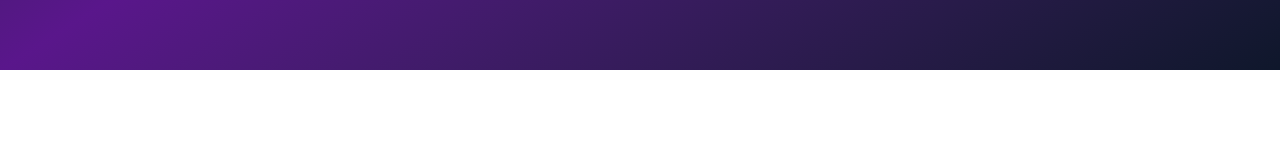
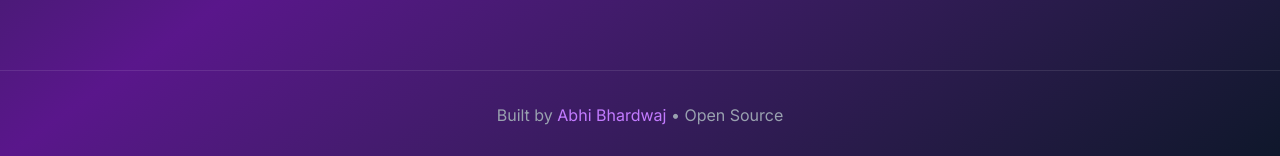
Before and after one commit to AB0204/Lumina-AI, a Next.js app in the folder frontend/: page /search in a window 1280 px wide. Shown: the part 743-899 px from the top of the page. Before the commit the page ends 813 px from the top, so only its background shows below. Built offline with nearby package versions, Linux system fonts and the light colour scheme.

Commit message:
ui: add footer to search page for consistent layout

```diff
--- a/frontend/app/search/page.tsx
+++ b/frontend/app/search/page.tsx
@@ -235,6 +235,24 @@
                     </div>
                 )}
             </main>
+
+            {/* Footer */}
+            <footer className="border-t border-white/10 mt-auto">
+                <div className="max-w-7xl mx-auto px-4 sm:px-6 lg:px-8 py-8">
+                    <p className="text-center text-gray-400">
+                        Built by {' '}
+                        <a
+                            href="https://github.com/AB0204"
+                            target="_blank"
+                            rel="noopener noreferrer"
+                            className="text-purple-400 hover:text-purple-300 transition-colors"
+                        >
+                            Abhi Bhardwaj
+                        </a>
+                        {' • '} Open Source
+                    </p>
+                </div>
+            </footer>
         </div>
     );
 }
```
